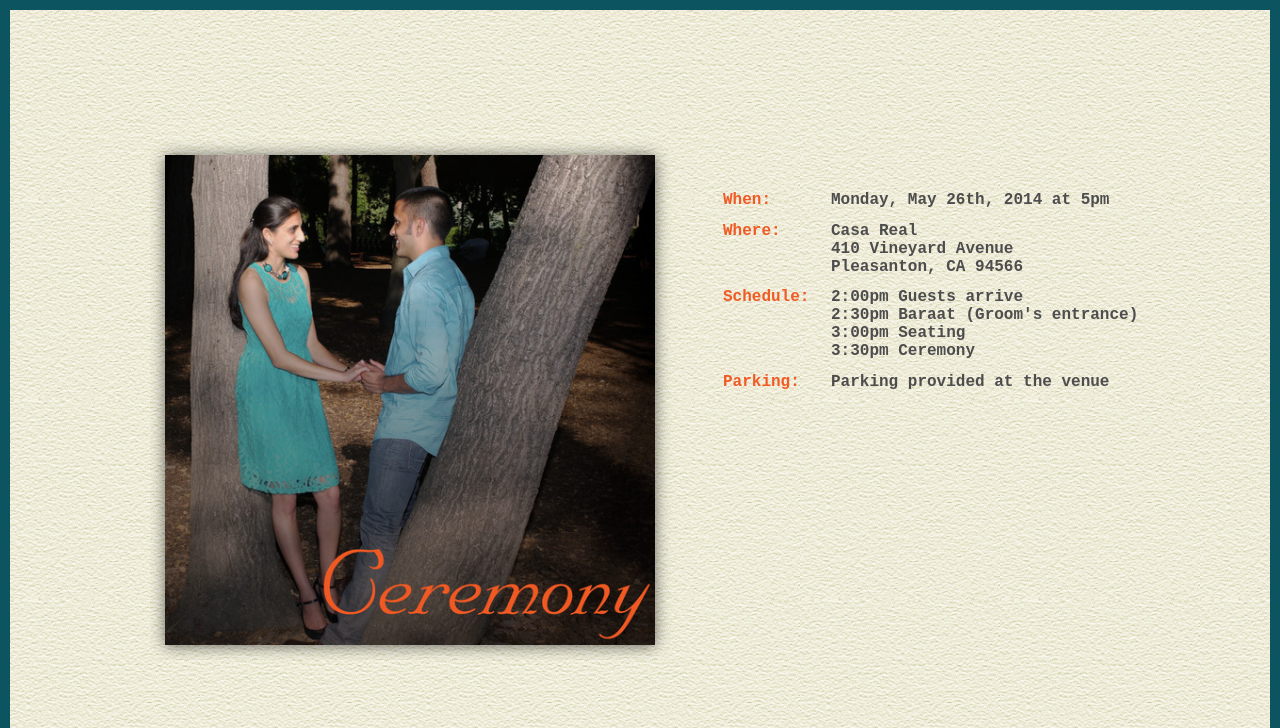
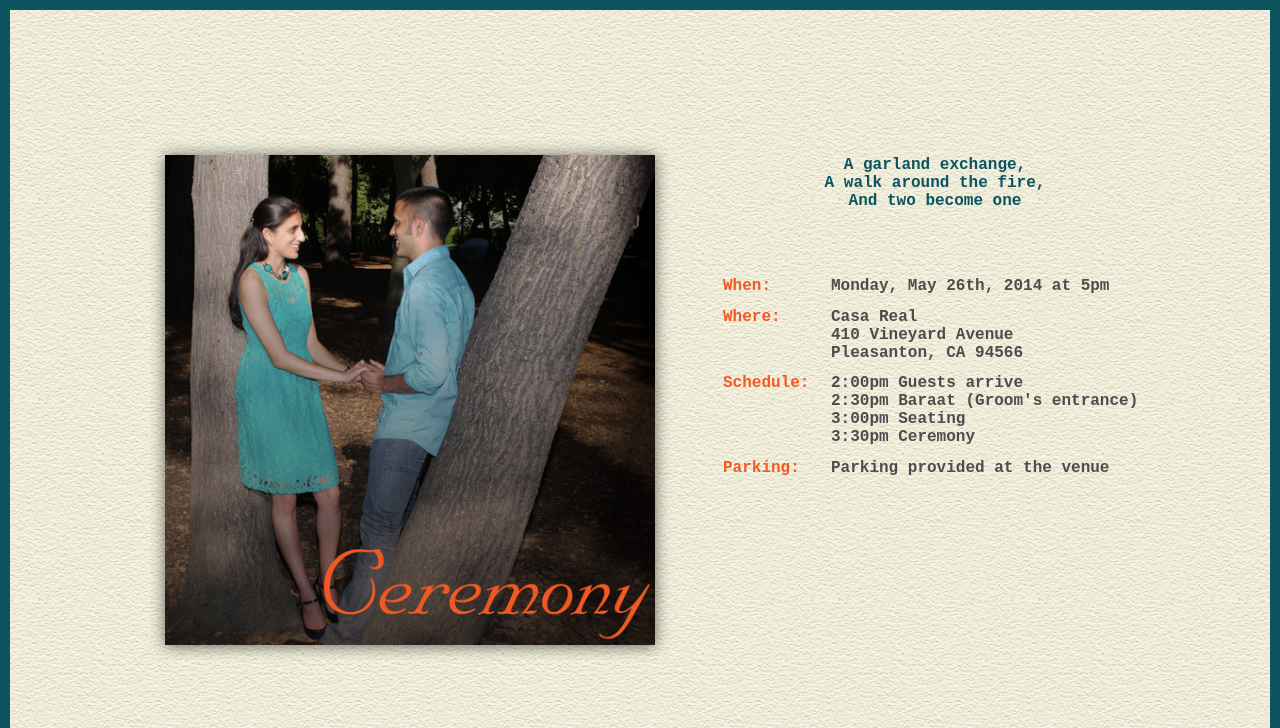
Before and after one commit to arathnam/wedding-website, a Python web app: template templates/ceremony.html in a window 1280 px wide. Shown: the top 728 px of the page. Run offline with Jinja, Linux system fonts and the light colour scheme; the template is opened without the code that fills it, so the values that code supplies are empty; some libraries are stand-ins or nearby versions.

Commit message:
Haikus for each of the events

```diff
--- a/templates/ceremony.html
+++ b/templates/ceremony.html
@@ -11,6 +11,10 @@
         <div id="event-container">
             <div id="img-container">
                 <img class="img-container-image shadowed" src="/img/ceremony.jpg"/>
+            </div>
+
+            <div id="text-container">
+                <p class="text-header teal-color">A garland exchange,<br>A walk around the fire,<br>And two become one<br></p>
             </div>
             <div id="text-container">
                 <p class="text-header teal-color"></p>
--- a/templates/garba.html
+++ b/templates/garba.html
@@ -14,7 +14,7 @@
             </div>
 
             <div id="text-container">
-                <p class="text-header teal-color">Upbeat music,<br>a few simple steps,<br>and everyone joins in!<br></p>
+                <p class="text-header teal-color">A few simple steps,<br>Sticks and live upbeat music,<br>Everyone joins in!<br></p>
             </div>
             <div id="text-container">
                 <table width="100%">
--- a/templates/reception.html
+++ b/templates/reception.html
@@ -11,6 +11,10 @@
         <div id="event-container">
             <div id="img-container">
                 <img class="img-container-image shadowed" src="/img/reception.jpg"/>
+            </div>
+
+            <div id="text-container">
+                <p class="text-header teal-color">Then, we celebrate!<br>Khana, peena, and nachna<br>Designate driver!<br></p>
             </div>
             <div id="text-container">
                 <p class="text-header teal-color"></p>
```
